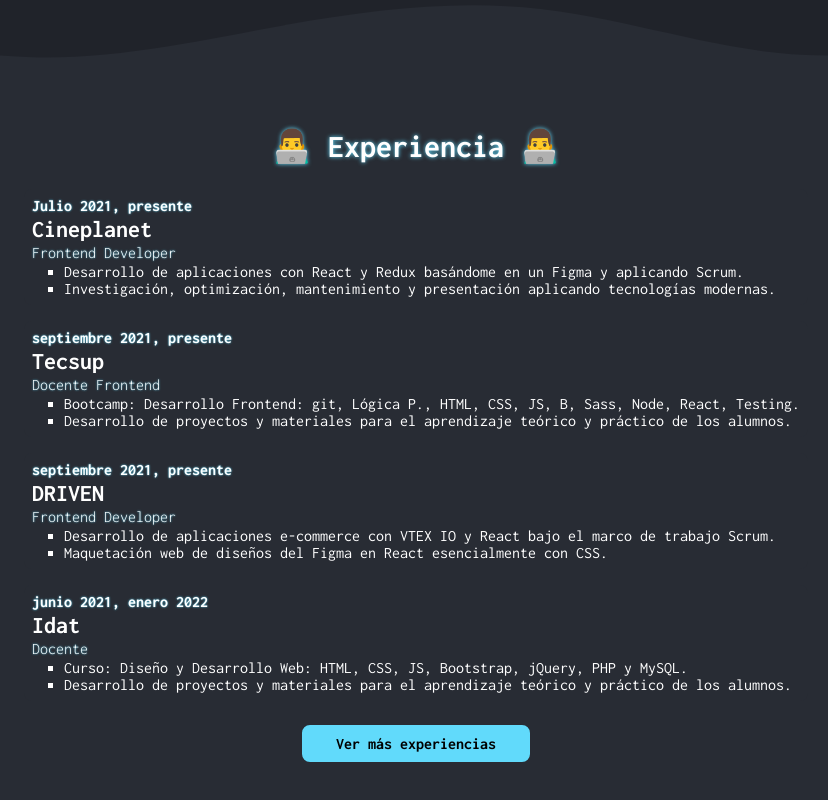
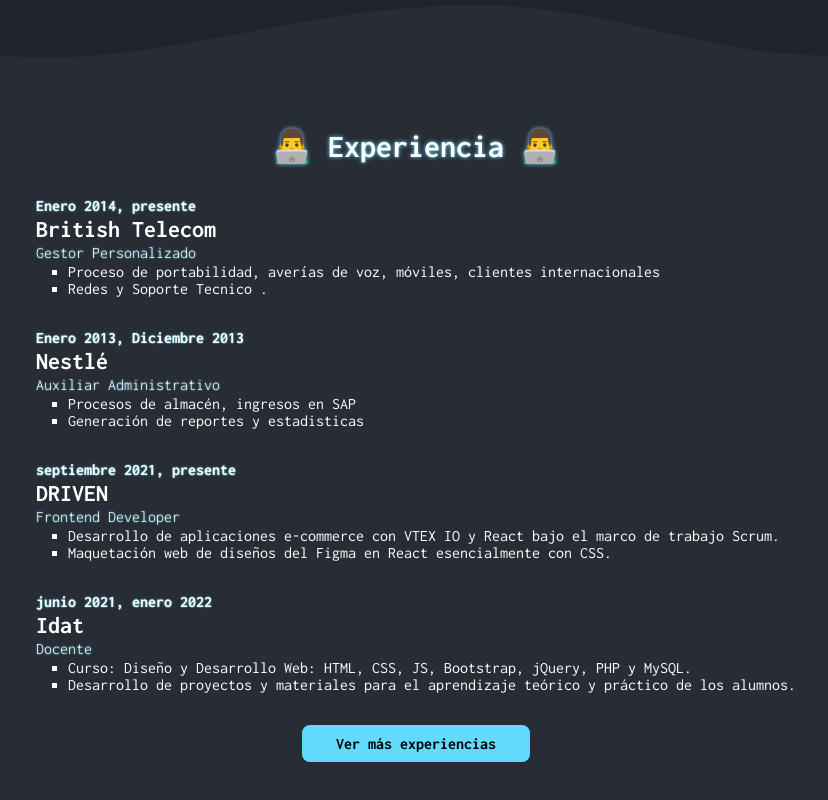
Before and after one commit to Pablo071181/Semana3, a plain HTML site: page index.html in a window 1280 px wide. Shown: the part 856-1656 px from the top of the page, without its empty margins (224-1052 px from the left). Drawn offline with Linux system fonts and the light colour scheme.

Commit message:
Personalizado 1

```diff
--- a/index.html
+++ b/index.html
@@ -13,8 +13,8 @@
   <link href="https://fonts.googleapis.com/css2?family=Inconsolata:wght@200;300;400;500;600;700;800;900&display=swap"
     rel="stylesheet" />
 
-  <title>Base 2 By Web 4B</title>
-  <meta name="title" content="Base 2 By Web 4B" />
+  <title>Prueba 2</title>
+  <meta name="title" content="Prueba 2" />
   <meta name="description"
     content="Bootcamp de Desarrollo Web Frontend donde se aprenderá temas como git, lógica de programación, HTML, CSS, JS, Bootstrap, Sass, Node, React, Firebase, Redux y Testing." />
 
@@ -52,7 +52,7 @@
           </li>
           <li>
             <a href="https://www.linkedin.com/in/elliotgaramendi/" target="_blank" rel="noopener noreferrer"
-              class="header-nav__menu-link header-nav__menu-link--active">Elliot</a>
+              class="header-nav__menu-link header-nav__menu-link--active">Pablo</a>
           </li>
         </ul>
       </div>
@@ -71,7 +71,7 @@
           <a href="https://www.linkedin.com/in/elliotgaramendi/" class="button button--primary">¡Aprender gratis!</a>
         </div>
         <div class="i-hero__img-container">
-          <img src="./assets/img/elliot-garamendi.webp" alt="Elliot Garamendi" width="256" height="256"
+          <img src="./assets/img/pablito.webp" alt="Elliot Garamendi" width="256" height="256"
             class="i-hero__img-pro" />
           <figure class="i-hero__img-tech-container">
             <img src="./assets/svg/logo-html-5.svg" alt="HTML" width="64" height="64" class="i-hero__img-tech" />
@@ -95,25 +95,21 @@
         <h2 class="section__title">👨‍💻 Experiencia 👨‍💻</h2>
         <div class="section__cards">
           <div class="card-exp">
-            <h4 class="card-exp__period">Julio 2021, presente</h4>
-            <h3 class="card-exp__company">Cineplanet</h3>
-            <h4 class="card-exp__role">Frontend Developer</h4>
+            <h4 class="card-exp__period">Enero 2014, presente</h4>
+            <h3 class="card-exp__company">British Telecom</h3>
+            <h4 class="card-exp__role">Gestor Personalizado</h4>
             <ul class="card-exp__activities">
-              <li class="card-exp__activity">Desarrollo de aplicaciones con React y Redux basándome en un Figma y
-                aplicando Scrum.</li>
-              <li class="card-exp__activity">Investigación, optimización, mantenimiento y presentación aplicando
-                tecnologías modernas.</li>
+              <li class="card-exp__activity">Proceso de portabilidad, averías de voz, móviles, clientes internacionales</li>
+              <li class="card-exp__activity">Redes y Soporte Tecnico .</li>
             </ul>
           </div>
           <div class="card-exp">
-            <h4 class="card-exp__period">septiembre 2021, presente</h4>
-            <h3 class="card-exp__company">Tecsup</h3>
-            <h4 class="card-exp__role">Docente Frontend</h4>
+            <h4 class="card-exp__period">Enero 2013, Diciembre 2013</h4>
+            <h3 class="card-exp__company">Nestlé</h3>
+            <h4 class="card-exp__role">Auxiliar Administrativo</h4>
             <ul class="card-exp__activities">
-              <li class="card-exp__activity">Bootcamp: Desarrollo Frontend: git, Lógica P., HTML, CSS, JS, B, Sass,
-                Node, React, Testing.</li>
-              <li class="card-exp__activity">Desarrollo de proyectos y materiales para el aprendizaje teórico y práctico
-                de los alumnos.</li>
+              <li class="card-exp__activity">Procesos de almacén, ingresos en SAP</li>
+              <li class="card-exp__activity">Generación de reportes y estadisticas</li>
             </ul>
           </div>
           <div class="card-exp">
```
Also changed, not shown: assets/img/pablito.webp (added).
